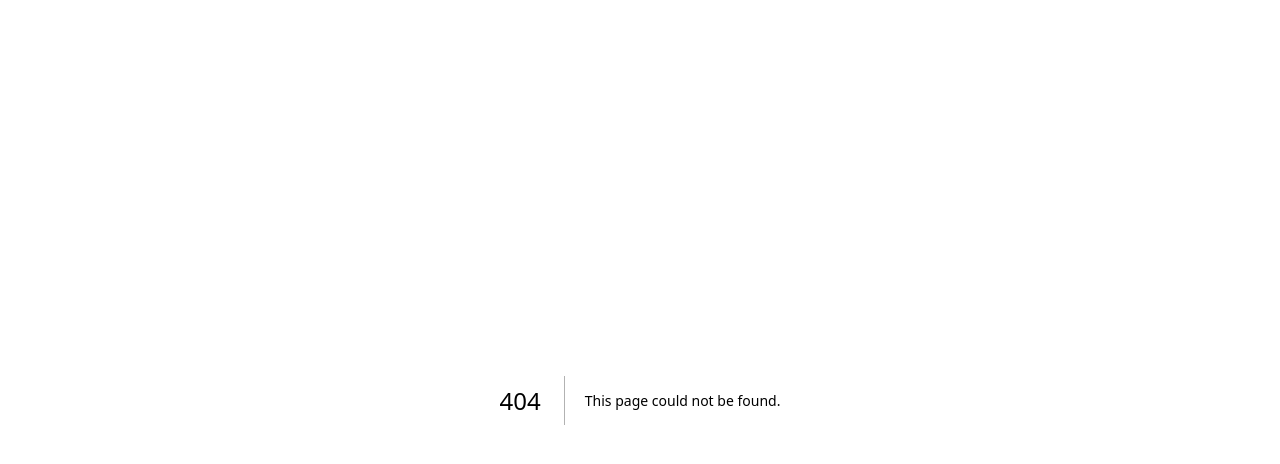
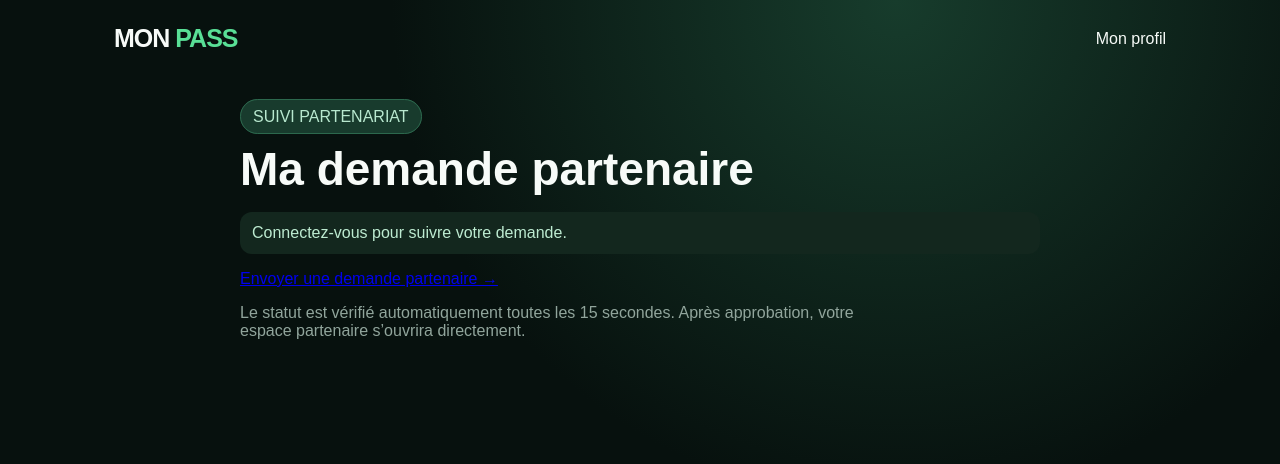
Before and after one commit to AngyBlack237/MON-PASS, a Next.js app: page /partenaire/attente in a window 1280 px wide. Before the commit this address had no page. Shown: the top 464 px of the page. Built offline with nearby package versions, Linux system fonts and the light colour scheme; no server answers.

Commit message:
Add pending partner application status and automatic approved dashboard redirect

```diff
--- /dev/null
+++ b/app/partenaire/attente/page.js
@@ -0,0 +1,8 @@
+"use client";
+import {useEffect,useState} from "react";
+import {supabase} from "../../../lib/supabase";
+export default function PartnerWaiting(){
+ const[message,setMessage]=useState("Vérification de votre demande..."),[partner,setPartner]=useState(null);
+ useEffect(()=>{let active=true;async function check(){const {data:{user}}=await supabase.auth.getUser();if(!active)return;if(!user){setMessage("Connectez-vous pour suivre votre demande.");return;}const {data,error}=await supabase.from("partners").select("id,name,status,created_at").eq("owner_id",user.id).maybeSingle();if(!active)return;if(error){setMessage("Impossible de vérifier votre demande : "+error.message);return;}if(!data){setMessage("Aucune demande de partenariat enregistrée pour ce compte.");setPartner(null);return;}setPartner(data);if(data.status==="approved"){window.location.replace("/partenaire");return;}setMessage(data.status==="pending"?"Votre demande est enregistrée et attend la validation de l’administrateur général.":data.status==="rejected"?"Votre demande n’a pas été approuvée. Contactez MON PASS pour plus d’informations.":"Statut actuel : "+data.status);}check();const timer=setInterval(check,15000);return()=>{active=false;clearInterval(timer)}},[]);
+ return <main><header><a className="brand" href="/">MON <b>PASS</b></a><a className="account" href="/profil">Mon profil</a></header><section className="formWrap"><span className="pill">SUIVI PARTENARIAT</span><h1>{partner?.name||"Ma demande partenaire"}</h1><p className="authMsg" role="status">{message}</p>{partner&&<p>Référence : {partner.id}</p>}{!partner&&<a href="/devenir-partenaire">Envoyer une demande partenaire →</a>}<p className="muted">Le statut est vérifié automatiquement toutes les 15 secondes. Après approbation, votre espace partenaire s’ouvrira directement.</p></section></main>
+}
```
